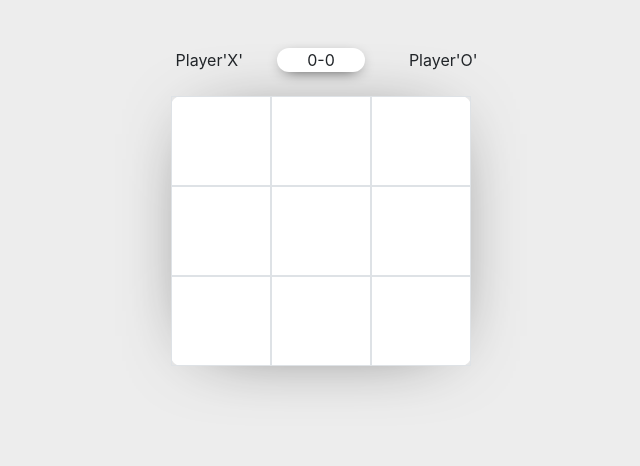
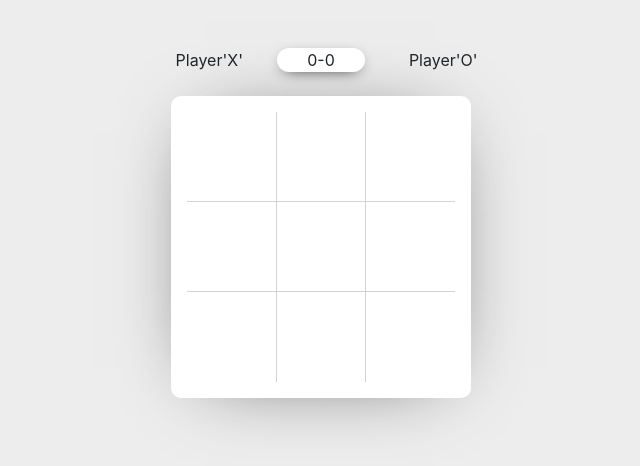
Before and after one commit to abhinandshetty/tictactoe, a React (Create React App) app: page /gameplay in a window 1280 px wide. Shown: the top 466 px of the page, without its empty margins (319-959 px from the left). Built offline with nearby package versions, Linux system fonts and the light colour scheme.

Commit message:
Changed border stying

```diff
--- a/src/App.css
+++ b/src/App.css
@@ -130,3 +130,16 @@
 .piece-section {
   width: 300px;
 }
+
+.border-bottom-right-custom {
+  border-right: 1px solid lightgray;
+  border-bottom: 1px solid lightgray;
+}
+
+.border-bottom-custom {
+  border-bottom: 1px solid lightgray;
+}
+
+.border-right-custom {
+  border-right: 1px solid lightgray;
+}
--- a/src/components/GameBlock.jsx
+++ b/src/components/GameBlock.jsx
@@ -38,7 +38,8 @@ class GameBlock extends Component {
         let blockGroup = [];
         let rowBlock = [];
         for(let i = 1 ; i<=9 ; i++) {
-            rowBlock.push(<div className={`col border ${this.props.xMoves.includes(i) ? "block-x" : this.props.oMoves.includes(i) ? "block-o" : ""}`} data-block={i} onClick={this.onClickBlock}></div>)
+            const borderClass = i<=6 ? i%3!==0 ? 'border-bottom-right-custom' : 'border-bottom-custom' : i!=9 ? 'border-right-custom' : '';
+            rowBlock.push(<div className={`col ${borderClass} ${this.props.xMoves.includes(i) ? "block-x" : this.props.oMoves.includes(i) ? "block-o" : ""}`} data-block={i} onClick={this.onClickBlock}></div>)
             if(i%3 === 0) {
                 blockGroup.push(<div className="row block-row m-auto">{rowBlock}</div>);
                 rowBlock = [];
@@ -49,7 +50,7 @@ class GameBlock extends Component {
 
     render() {
         return (
-            <div className="game mx-auto bg-white" id="game" style={{ width: 300 }}>
+            <div className="game mx-auto bg-white p-3" id="game" style={{ width: 300 }}>
                 {this.renderBlock()}
             </div>
         )
```
